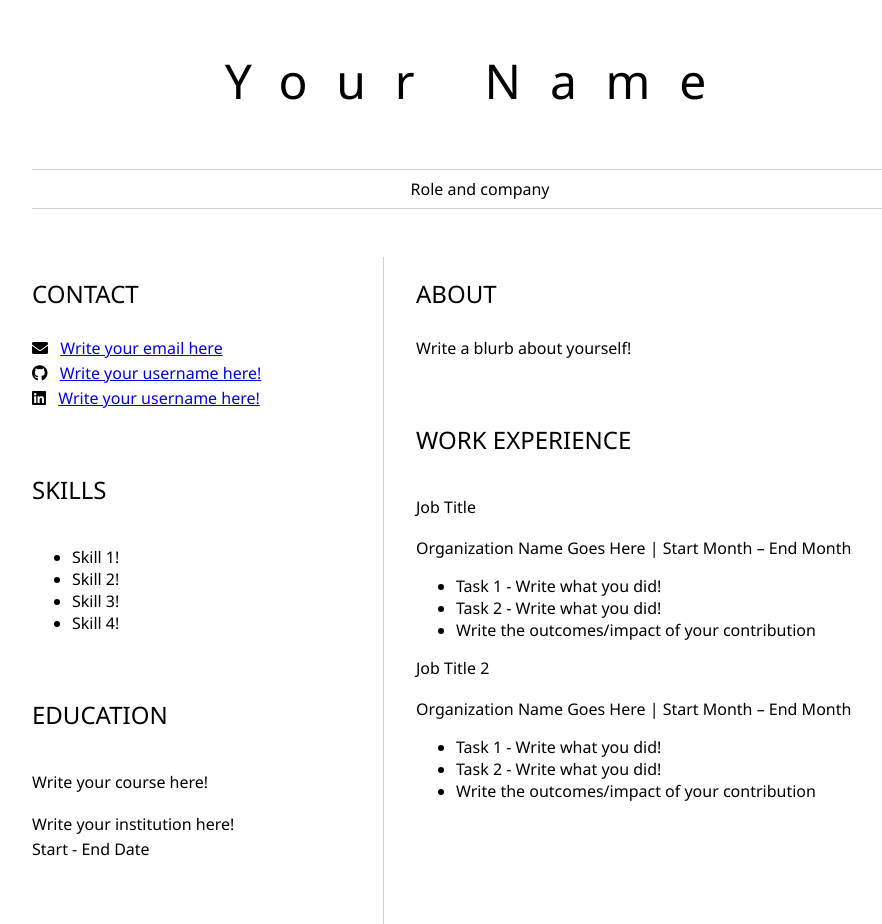
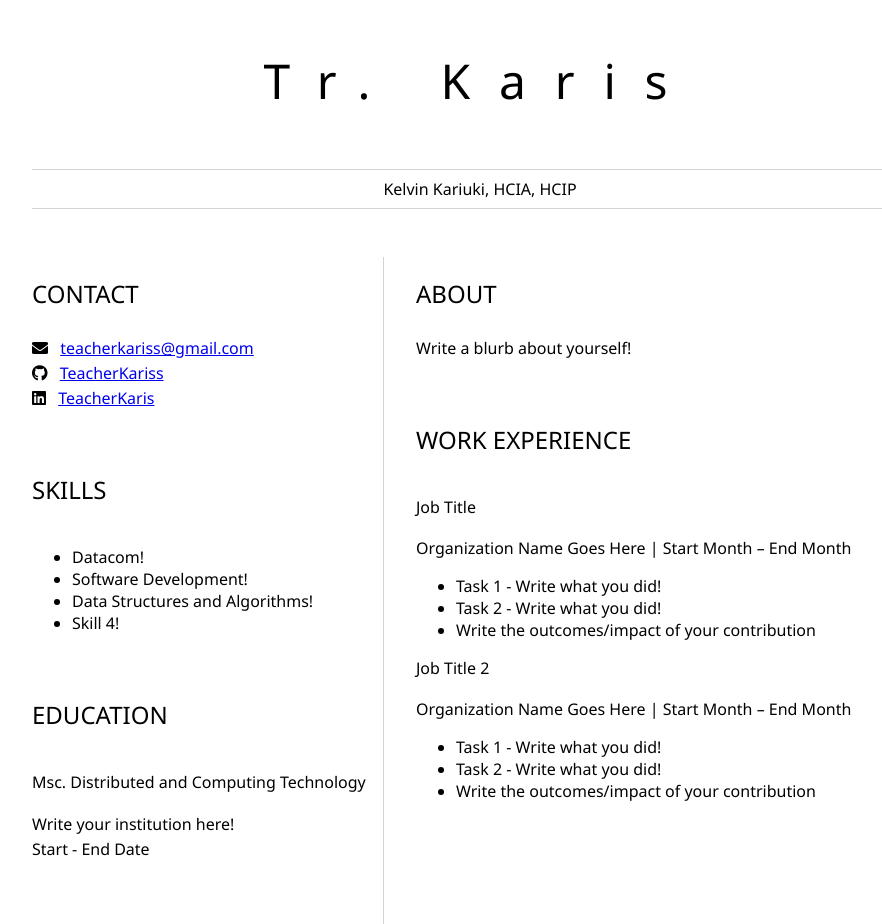
Before and after one commit to teacherkariss/tr-karis-resume, a plain HTML site: page index.html in a window 1280 px wide. Shown: the whole page, without its empty margins (160-1042 px from the left). Drawn offline with Linux system fonts and the light colour scheme.

Commit message:
I have added my details upto the education level.

```diff
--- a/index.html
+++ b/index.html
@@ -2,15 +2,15 @@
 	<head>
 		<link href="style.css" rel="stylesheet">
         <link rel="stylesheet" href="https://cdnjs.cloudflare.com/ajax/libs/font-awesome/5.15.4/css/all.min.css">
-        <title>Julia Muiruri</title>
+        <title>Kelvin Kariuki</title>
 	</head>
 
 	<body>
 		<header id="header">
 			<!-- resume header with your name and title -->
-			<h1>Your Name</h1>
+			<h1>Tr. Karis</h1>
 			<hr>
-			Role and company
+			Kelvin Kariuki, HCIA, HCIP
 			<hr>
 		</header>
 		<main>
@@ -20,31 +20,31 @@
 					<!-- contact info including social media -->
                     <p>
                         <i class="fa fa-envelope" aria-hidden="true"></i>
-                        <a href="mailto:username@domain.top-level domain">Write your email here</a>
+                        <a href="mailto:teacherkariss@gmail.com">teacherkariss@gmail.com</a>
                     </p>
                     <p>
                         <i class="fab fa-github" aria-hidden="true"></i>
-                        <a href="github.com/yourGitHubUsername">Write your username here!</a>
+                        <a href="github.com/teacherkariss">TeacherKariss</a>
                     </p>
                     <p>
                         <i class="fab fa-linkedin" aria-hidden="true"></i>
-                        <a href="linkedin.com/yourLinkedInUsername">Write your username here!</a>
+                        <a href="linkedin.com/teacherkaris">TeacherKaris</a>
                     </p>
 				</section>
 				<section>
 					<h2>SKILLS</h2>
 					<!-- your skills -->
                     <ul>
-                        <li>Skill 1!</li>
-                        <li>Skill 2!</li>
-                        <li>Skill 3!</li>
+                        <li>Datacom!</li>
+                        <li>Software Development!</li>
+                        <li>Data Structures and Algorithms!</li>
                         <li>Skill 4!</li>
                     </ul>
 				</section>
 				<section>
 					<h2>EDUCATION</h2>
 					<!-- your education -->
-                    <h3>Write your course here!</h3>
+                    <h3>Msc. Distributed and Computing Technology</h3>
                     <p>
                         Write your institution here!
                     </p>
```
